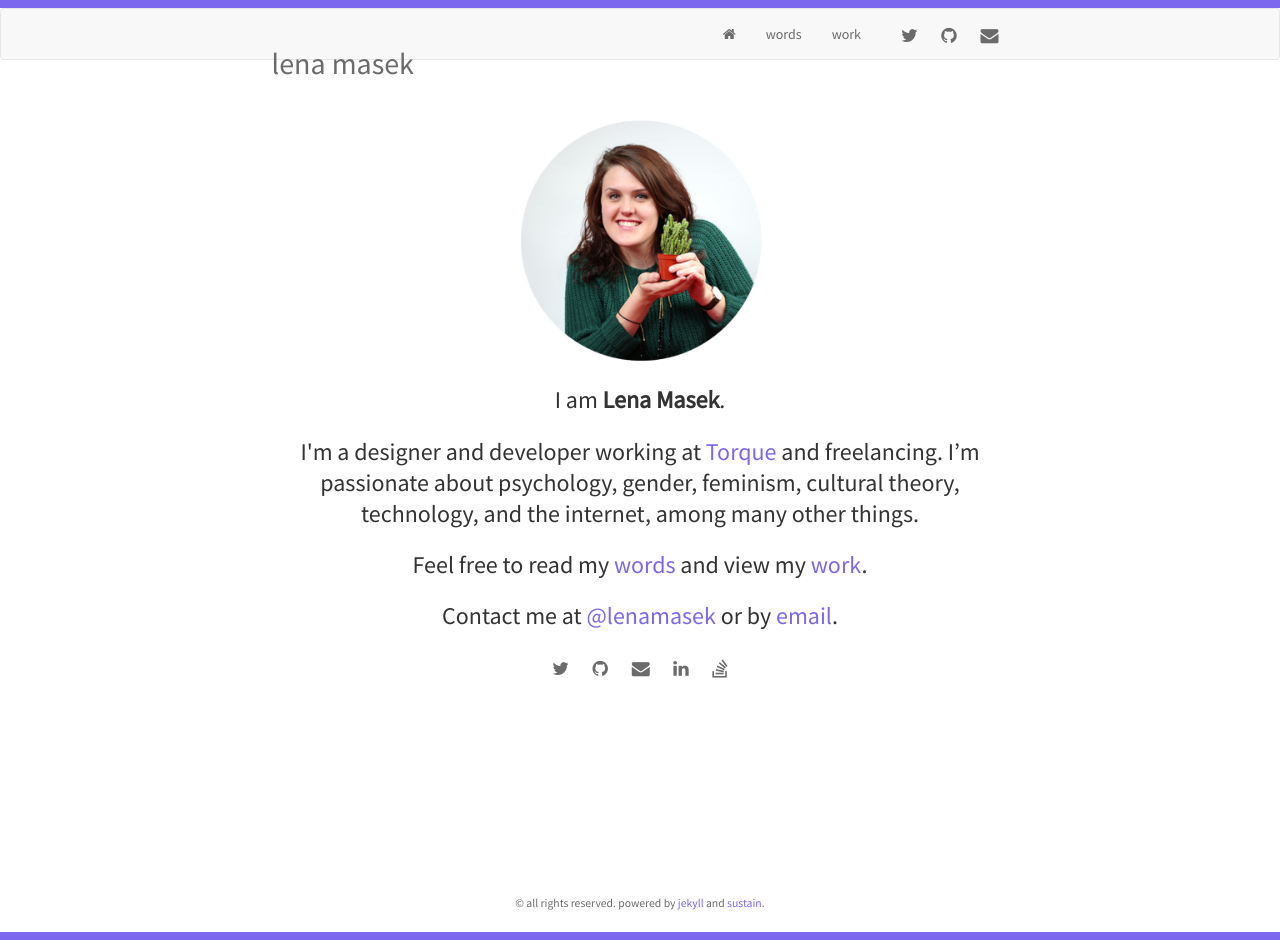
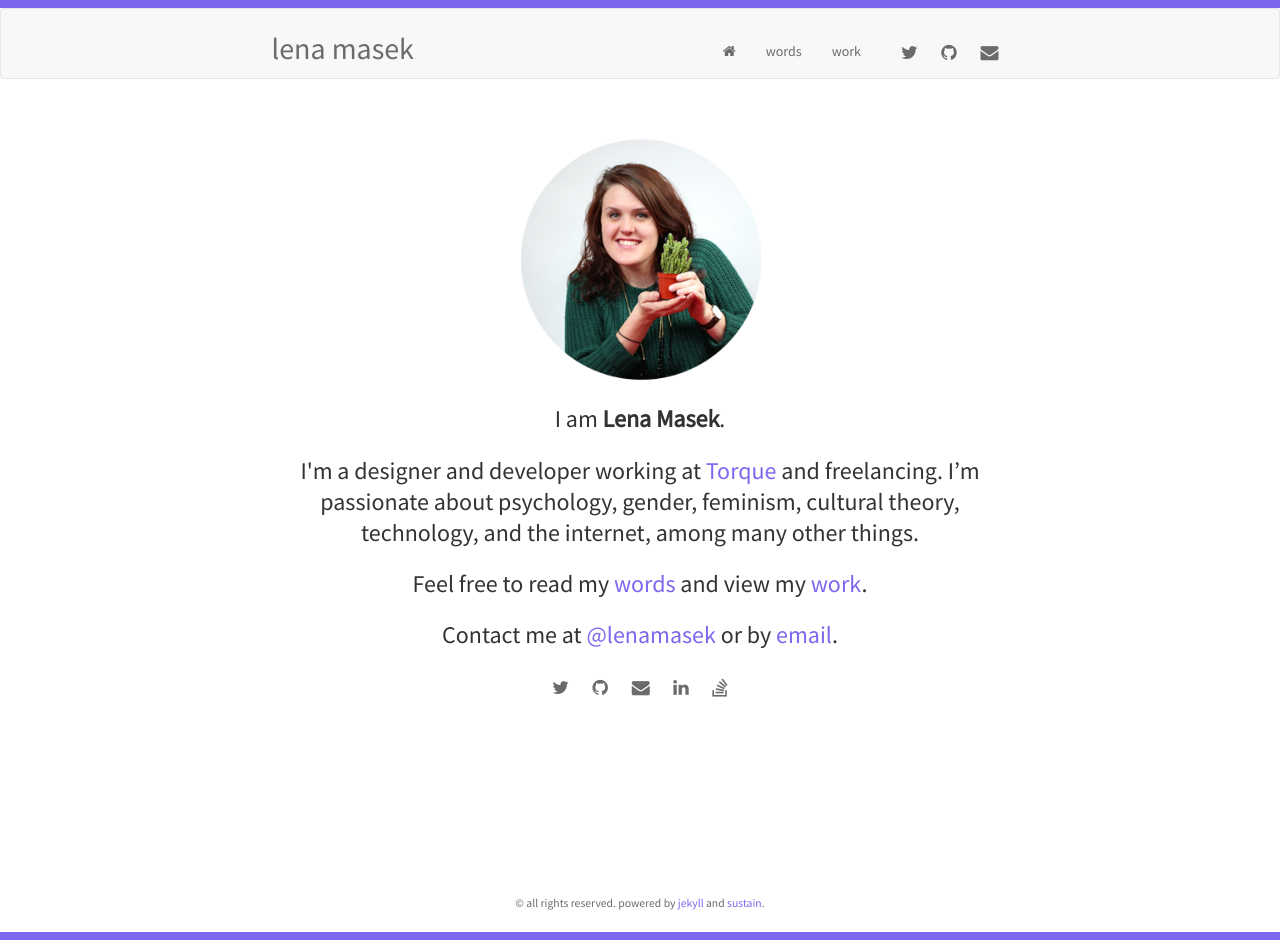
Before and after one commit to lenamasek/lenamasek.github.io, a Jekyll site: the page built from index.html, in a window 1280 px wide. Built offline with Jekyll 4.4.1, drawn with Linux system fonts in a browser that asks for light colours; nearby versions of some CDN libraries; the list of posts is cut into pages by our own code.

Commit message:
navbar edits

```diff
--- a/static/css/main.css
+++ b/static/css/main.css
@@ -87,6 +87,14 @@ border-left: 5px solid mediumslateblue
   color: #6b6b6b;
 }
 
+.navbar-brand {
+    height: auto;
+    padding: 0px 15px;
+  }
+
+.navbar-nav {
+    padding: 17px 0px 0px;
+}
 
 /* Custom page CSS
 -------------------------------------------------- */
```
